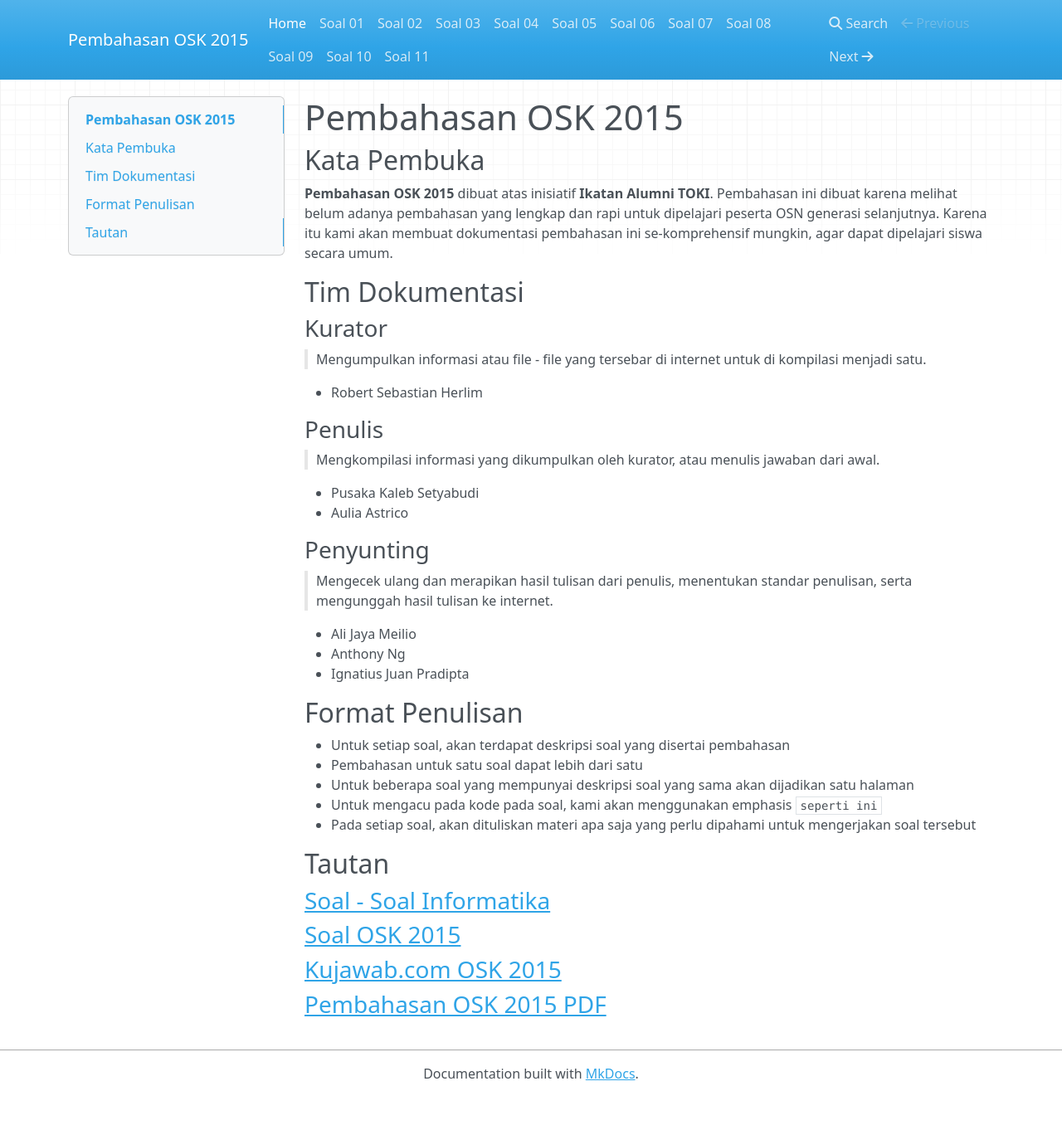
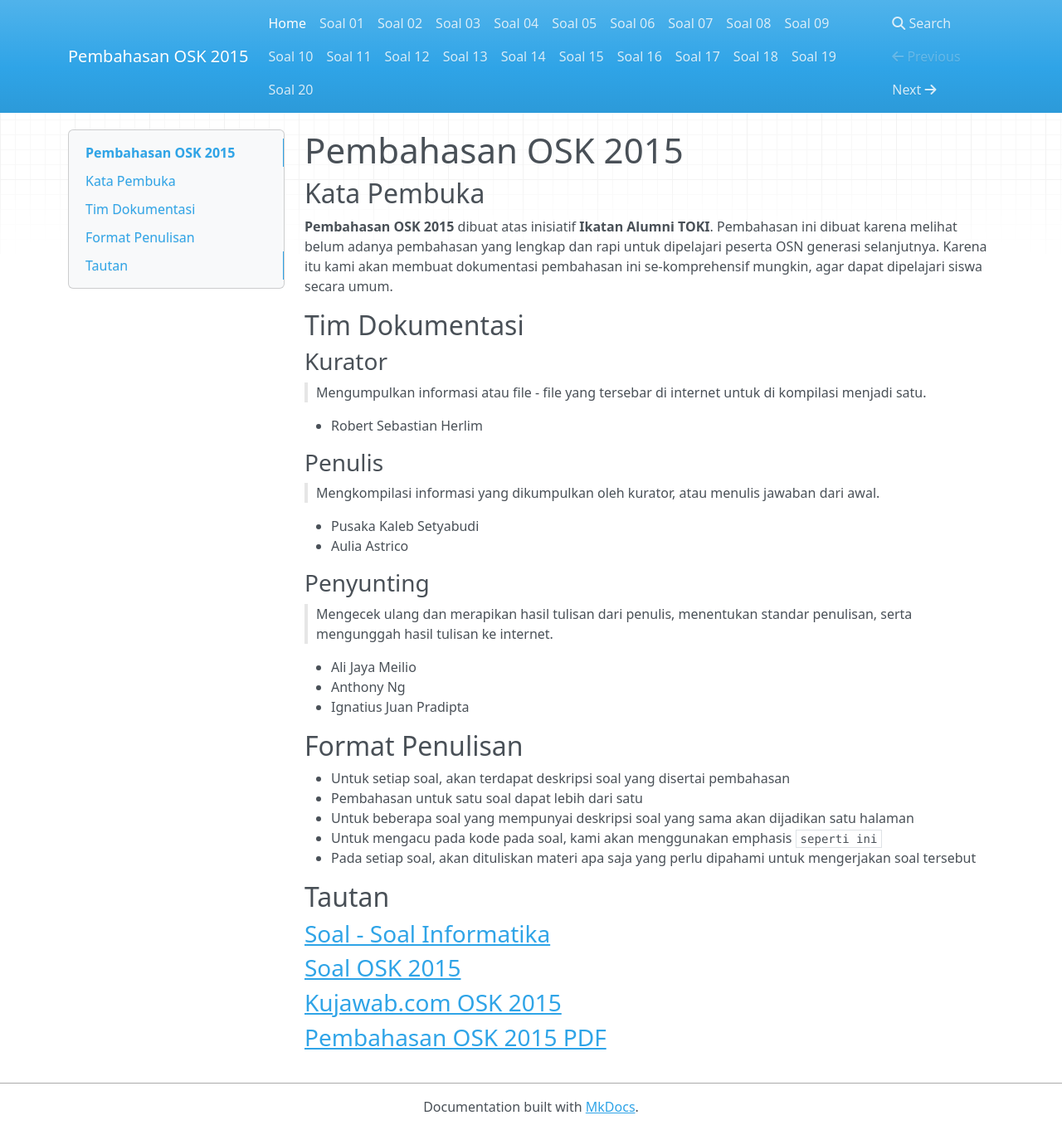
Before and after one commit to alijaya/OSK-2015, an MkDocs documentation site: the page built from docs/index.md, in a window 1280 px wide and 1362 px high. Shown: the whole window at 83% size. Built offline with MkDocs 1.6.1, drawn with Linux system fonts in a browser that asks for light colours; nearby versions of some CDN libraries; old or Windows-style settings are respelled for this version of MkDocs.

Commit message:
update mkdocs.yml

```diff
--- a/mkdocs.yml
+++ b/mkdocs.yml
@@ -12,3 +12,12 @@ pages:
 - ["Soal 09.md", Soal 09]
 - ["Soal 10.md", Soal 10]
 - ["Soal 11.md", Soal 11]
+- ["Soal 12.md", Soal 12]
+- ["Soal 13.md", Soal 13]
+- ["Soal 14.md", Soal 14]
+- ["Soal 15.md", Soal 15]
+- ["Soal 16.md", Soal 16]
+- ["Soal 17.md", Soal 17]
+- ["Soal 18.md", Soal 18]
+- ["Soal 19.md", Soal 19]
+- ["Soal 20.md", Soal 20]
```
